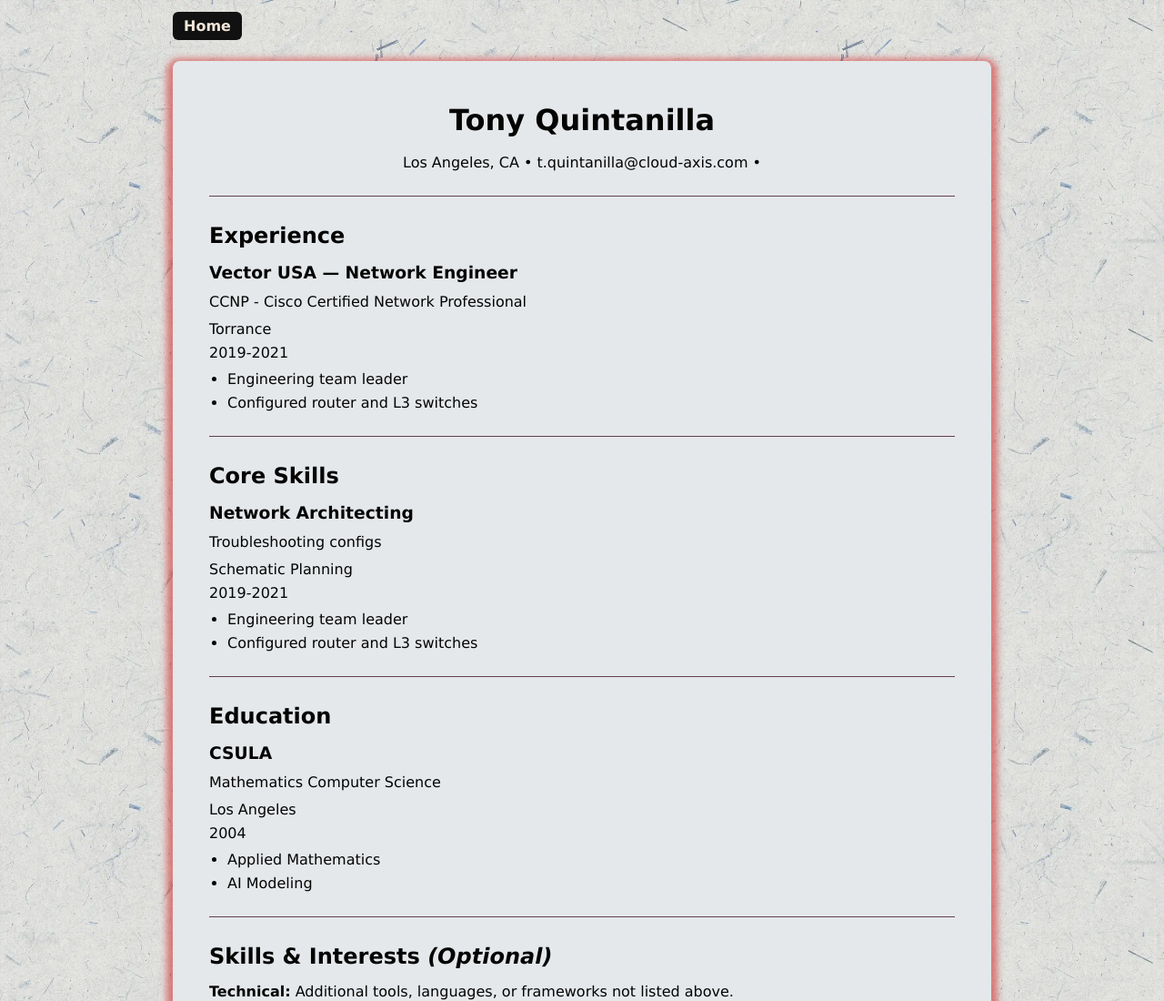
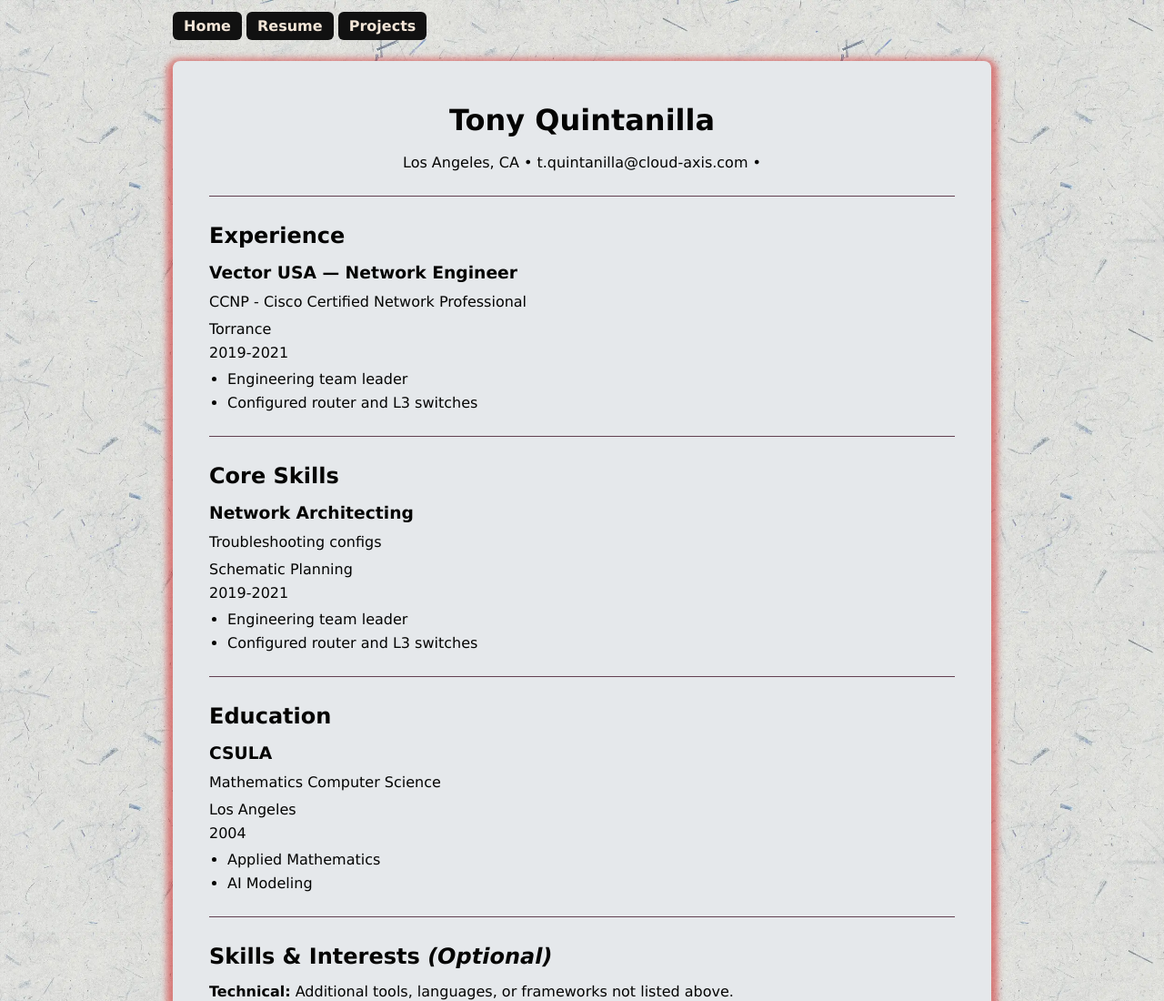
Before and after one commit to ultraman-labs/cloud-resume-challenge, a plain HTML site: page frontend/public/index.html in a window 1280 px wide. Shown: the top 1100 px of the page at 91% size. Drawn offline with Linux system fonts and the light colour scheme.

Commit message:
WIP Completing styling for resume

```diff
--- a/frontend/public/index.html
+++ b/frontend/public/index.html
@@ -11,6 +11,8 @@
     <!-- Top-left nav link INSIDE the résumé card -->
       <nav class="site-nav">
         <a href="/">Home</a>
+        <a href="/">Resume</a>
+        <a href="/">Projects</a>
       </nav>
     <main>
       <header>
```
